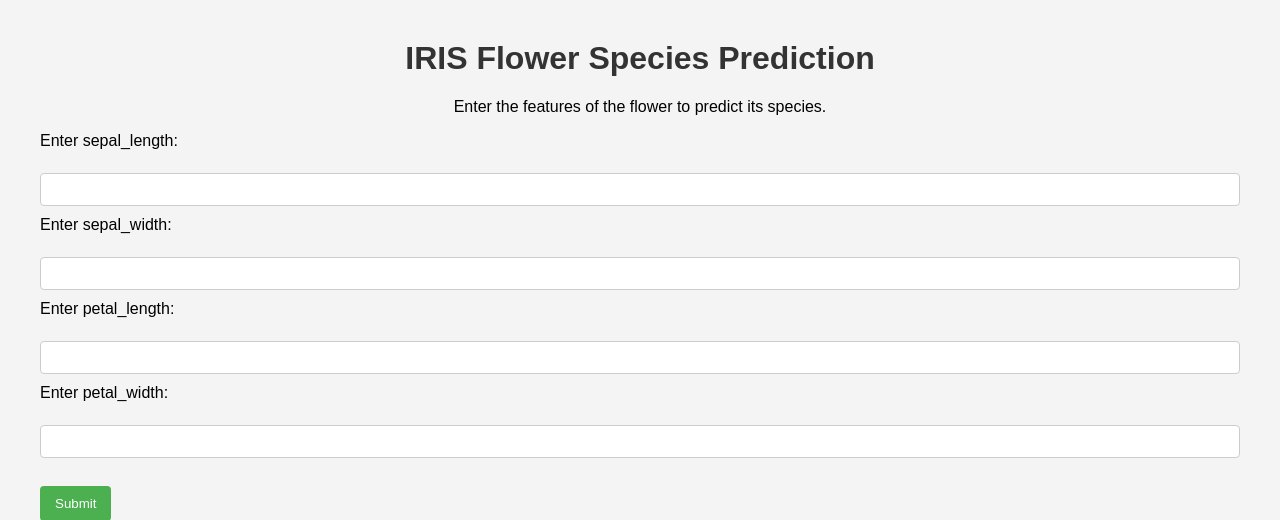
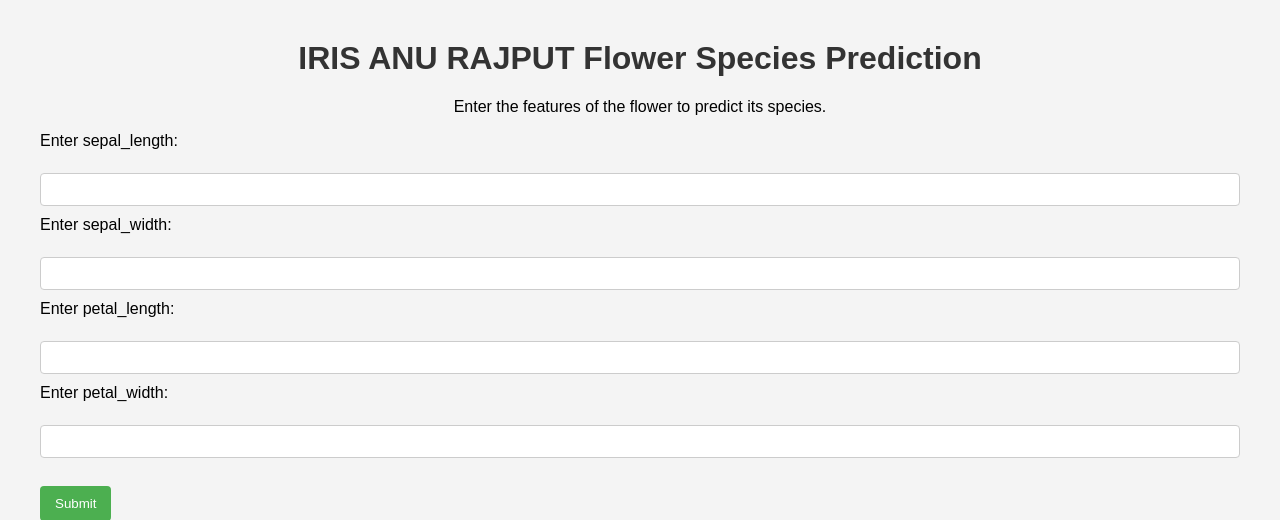
Before and after one commit to ANU1720/anu-iris, a Flask app: page / in a window 1280 px wide. Shown: the top 520 px of the page. Run offline with Flask 3, Linux system fonts and the light colour scheme.

Commit message:
Update index.html

```diff
--- a/templates/index.html
+++ b/templates/index.html
@@ -50,7 +50,7 @@
 
 </head>
 <body>
-   <div id="cennter"> <h1>IRIS Flower Species Prediction</h1>
+   <div id="cennter"> <h1>IRIS ANU RAJPUT Flower Species Prediction</h1>
     <p>Enter the features of the flower to predict its species.</p> </div>
 <form action="/predict" method="post">
     <label for="sepal_length">Enter sepal_length:</label>  <br>
```
